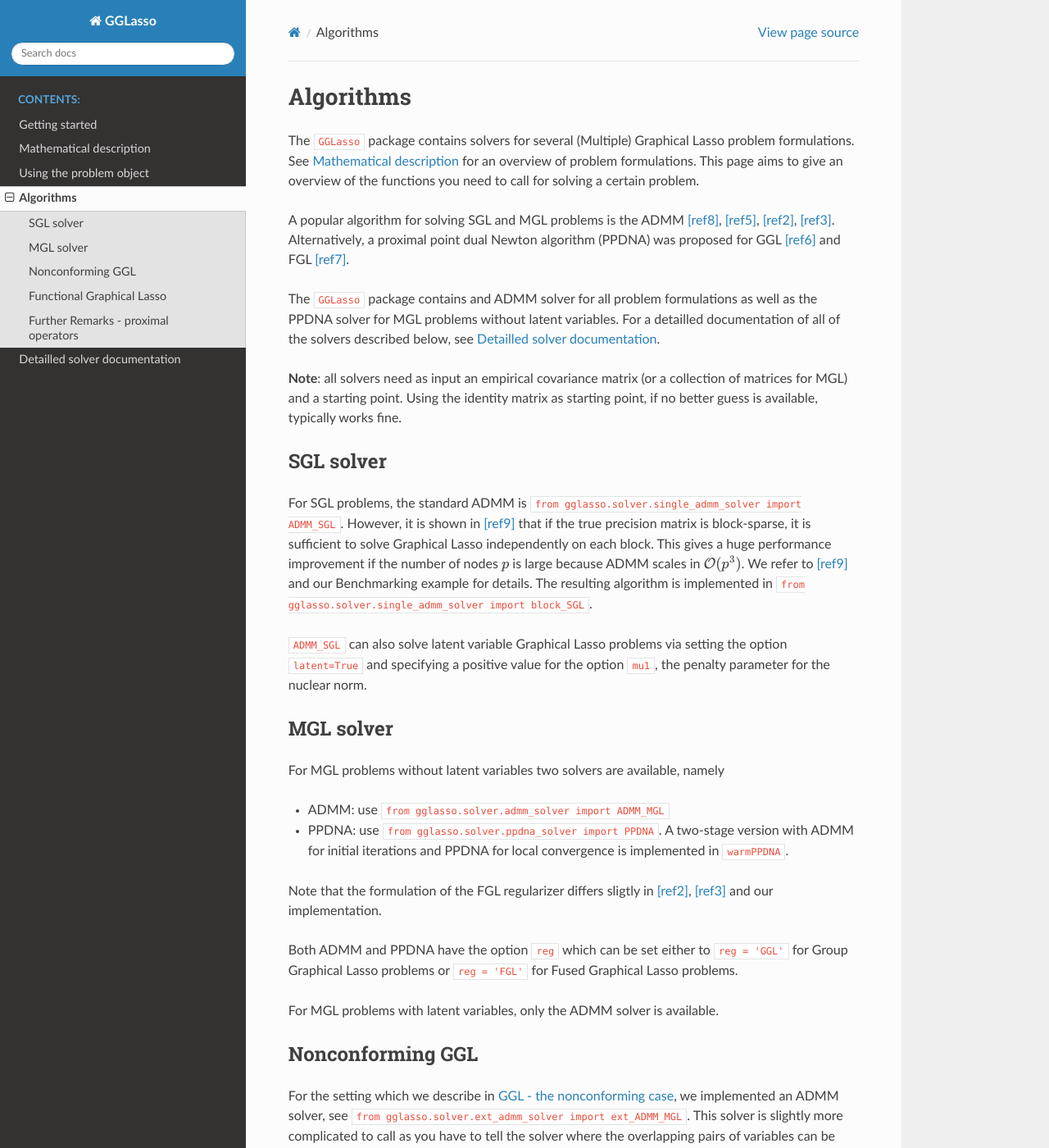
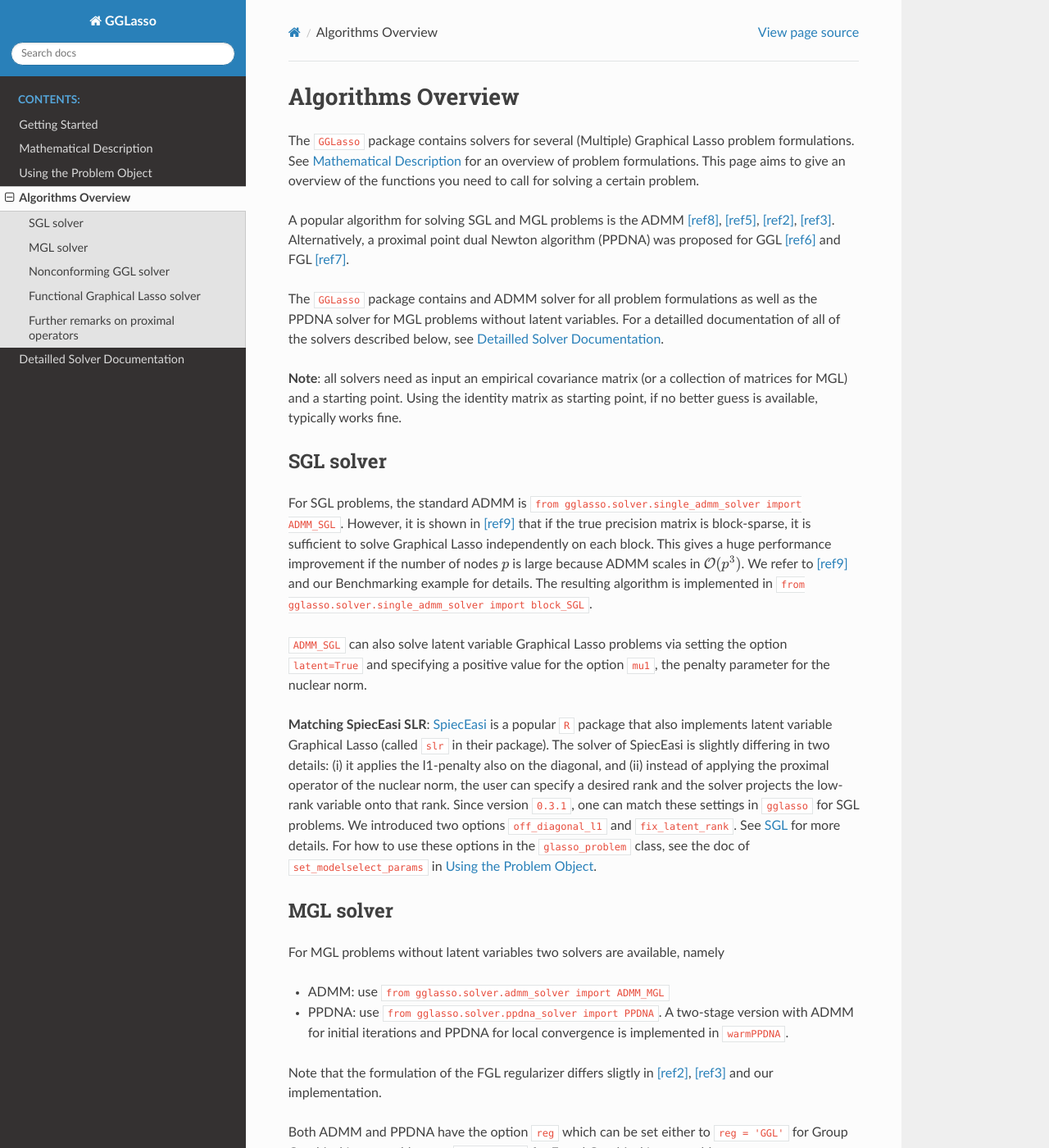
Before and after one commit to fabian-sp/GGLasso, a Sphinx documentation site: the page built from docs/source/solvers-overview.rst, in a window 1280 px wide and 1400 px high. Shown: the whole window at 82% size. Built offline with Sphinx 7.4.7 and the Read the Docs theme 3.1.0, drawn with Linux system fonts in a browser that asks for light colours; pages that are not in the unit, such as notebooks, are missing from menus; some of the changed text lies outside the part shown.

Commit message:
update docs and bump version

```diff
--- a/docs/source/getting-started.rst
+++ b/docs/source/getting-started.rst
@@ -1,4 +1,4 @@
-Getting started
+Getting Started
 ======================
 
 .. _Github: https://github.com/fabian-sp/GGLasso
--- a/docs/source/math-description.rst
+++ b/docs/source/math-description.rst
@@ -1,4 +1,4 @@
-Mathematical description
+Mathematical Description
 =============================
 
 The ``GGLasso`` package can solve several problem formulations related to Graphical Lasso. On this page, we aim to define the exact formulation for each problem.
@@ -138,7 +138,7 @@ We have a simple tutorial on this in the :ref:`Functional Graphical Lasso experi
 Optimization algorithms
 ^^^^^^^^^^^^^^^^^^^^^^^^^^^^^^^^^^^^^^^^^
 
-All of the above problem formulations are instances of nonlinear, convex and nonsmooth optimization problems. See :ref:`Algorithms` for an overview of solvers which we implemented for these problems and a short guide on how to use them.
+All of the above problem formulations are instances of nonlinear, convex and nonsmooth optimization problems. See :ref:`Algorithms Overview` for an overview of solvers which we implemented for these problems and a short guide on how to use them.
 
 References
 ^^^^^^^^^^^
--- a/docs/source/problem-object.rst
+++ b/docs/source/problem-object.rst
@@ -1,7 +1,10 @@
-Using the problem object
+.. _glasso-problem-docs:
+
+Using the Problem Object
 =============================
 
-If you want to solve a (Multiple) Graphical Lasso problem, you can of course use the solvers we list in :ref:`Algorithms` directly. However, in most situations it is not clear how to choose the regularization parameters a priori and thus model selection becomes necessary. Below, we describe the model selection functionalities implemented in ``GGLasso``. In order to make its usage as simple as possible, we implemented a class ``glasso_problem`` which calls the solvers/model selection procedures internally and returns an estimator of the precision matrix/matrices in ``sklearn``-style.
+If you want to solve a (Multiple) Graphical Lasso problem, you can of course use the solvers we list in :ref:`Algorithms Overview` directly. However, in most situations it is not clear how to choose the regularization parameters a priori and thus model selection becomes necessary. Below, we describe the model selection functionalities implemented in ``GGLasso``. In order to make its usage as simple as possible, we implemented a class ``glasso_problem`` which calls the solvers/model selection procedures internally and returns an estimator of the precision matrix/matrices in ``sklearn``-style.
+
 
 Class glasso_problem
 ^^^^^^^^^^^^^^^^^^^^^
@@ -26,7 +29,7 @@ Model selection
 ^^^^^^^^^^^^^^^^^^^^^^^^^^^^^^^^^^^^^^^^^^^^^^^^^^^^^^^^^^^^^^^^^^^^
 Choosing the regularization parameters :math:`\lambda_1` and :math:`\lambda_2` (and :math:`\mu_1` in the latent variable case) has crucial impact how well the Graphical Lasso solution recovers true edges/ non-zero entries of the precision matrix.
 
-``GGLasso`` contains model selection functionalities for each of the problem described in :ref:`Mathematical description`. Model selection is done via grid searches on the regularization parameters where the quality of a solution is assessed either with the AIC (Akaike Information Criterion) or the eBIC (Extended Bayesian Information Criterion).
+``GGLasso`` contains model selection functionalities for each of the problem described in :ref:`Mathematical Description`. Model selection is done via grid searches on the regularization parameters where the quality of a solution is assessed either with the AIC (Akaike Information Criterion) or the eBIC (Extended Bayesian Information Criterion).
 
 Typically, the eBIC chooses sparser solutions and thus leads to less false discoveries. For a single precision matrix estimate :math:`\hat{\Theta}` of dimension :math:`p` with :math:`N` samples it is given by
 
--- a/docs/source/solvers-doc.rst
+++ b/docs/source/solvers-doc.rst
@@ -1,5 +1,7 @@
-Detailled solver documentation
+Detailled Solver Documentation
 =====================================
+
+.. _sgl-solver-docs:
 
 SGL
 ^^^^^^^^^^^^^^^^^^^^^^^^^^^^^^^^^
--- a/docs/source/solvers-overview.rst
+++ b/docs/source/solvers-overview.rst
@@ -1,4 +1,4 @@
-Algorithms
+Algorithms Overview
 =============================
 
 The ``GGLasso`` package contains solvers for several (Multiple) Graphical Lasso problem formulations. See :ref:`Mathematical description` for an overview of problem formulations.
@@ -18,6 +18,9 @@ For SGL problems, the standard ADMM is ``from gglasso.solver.single_admm_solver
 
 ``ADMM_SGL`` can also solve latent variable Graphical Lasso problems via setting the option ``latent=True`` and specifying a positive value for the option ``mu1``, the penalty parameter for the nuclear norm.
 
+**Matching SpiecEasi SLR**: `SpiecEasi <https://github.com/zdk123/SpiecEasi>`_ is a popular ``R`` package that also implements latent variable Graphical Lasso (called ``slr`` in their package).
+The solver of SpiecEasi is slightly differing in two details: (i) it applies the l1-penalty also on the diagonal, and (ii) instead of applying the proximal operator of the nuclear norm, the user can specify a desired rank and the solver projects the low-rank variable onto that rank.
+Since version ``0.3.1``, one can match these settings in ``gglasso`` for SGL problems. We introduced two options ``off_diagonal_l1`` and ``fix_latent_rank``. See :ref:`sgl-solver-docs` for more details. For how to use these options in the ``glasso_problem`` class, see the doc of ``set_modelselect_params`` in :ref:`glasso-problem-docs`.
 
 
 MGL solver
@@ -35,13 +38,13 @@ Both ADMM and PPDNA have the option ``reg`` which can be set either to ``reg = '
 
 For MGL problems with latent variables, only the ADMM solver is available.
 
-Nonconforming GGL
+Nonconforming GGL solver
 ^^^^^^^^^^^^^^^^^^^^^^^^^^^^^^^^^^^^^
 
 For the setting which we describe in :ref:`GGL - the nonconforming case`, we implemented an ADMM solver, see ``from gglasso.solver.ext_admm_solver import ext_ADMM_MGL``.
 This solver is slightly more complicated to call as you have to tell the solver where the overlapping pairs of variables can be found in the repsective precision matrices. This can be done with the function argument ``G`` which can be seen as a bookeeping array: you should specify a ``(2,L,K)``-shaped array where :math:`L` is the number of groups.
 
-If your data samples are a list of ``pd.DataFrame`` objects where each Dataframe has the shape ``(n_variables,n_samples)`` and the index contains **unique identifiers** (preferably integers) for all variables, you can create ``G`` by simply calling the following two functions from ``gglasso.helper.ext_admm_helper``.
+If your data samples are a list of ``pd.DataFrame`` objects where each Dataframe has the shape ``(n_variables, n_samples)`` and the index contains **unique identifiers** (preferably integers) for all variables, you can create ``G`` by simply calling the following two functions from ``gglasso.helper.ext_admm_helper``.
 
 .. code-block:: python
 
@@ -52,12 +55,12 @@ Here, ``list_of_samples`` stands for your list of data samples as described abov
 
 We recommend to have a look at the :ref:`Nonconforming Group Graphical Lasso experiment` in our example gallery.
 
-Functional Graphical Lasso
+Functional Graphical Lasso solver
 ^^^^^^^^^^^^^^^^^^^^^^^^^^^^^^^^^^^^^^^^^^^^^^^^^^^^^^^^^^^^^^^^^^^^^^^^^^^^^^^^^^
 
 For Functional Graphical Lasso, we have implemented the ADMM algorithm, see ``from gglasso.solver.functional_sgl_admm import ADMM_FSGL``. Note that in [ref13]_ a block coordinate descent algorithm is proposed for solving.
 
-Further Remarks - proximal operators
+Further remarks on proximal operators
 ^^^^^^^^^^^^^^^^^^^^^^^^^^^^^^^^^^^^^
 
 The ADMM for Graphical Lasso relies on the efficient computation of proximal operators, in particular for the log-determinant function and the regularization function. For a convex function :math:`f` its proximal operator is given by
--- a/src/gglasso/__init__.py
+++ b/src/gglasso/__init__.py
@@ -1 +1 @@
-__version__ = "0.3.0"
+__version__ = "0.3.1"
```
Also changed, not shown: 2 other files.
